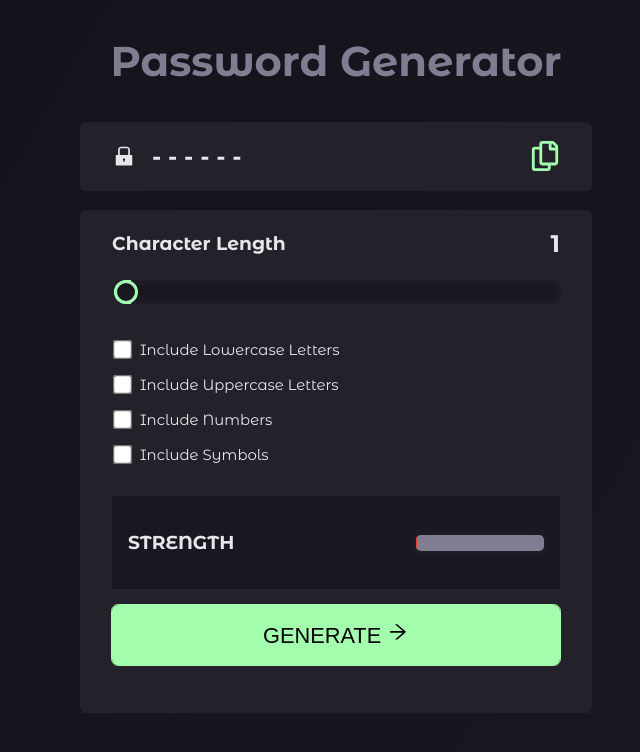
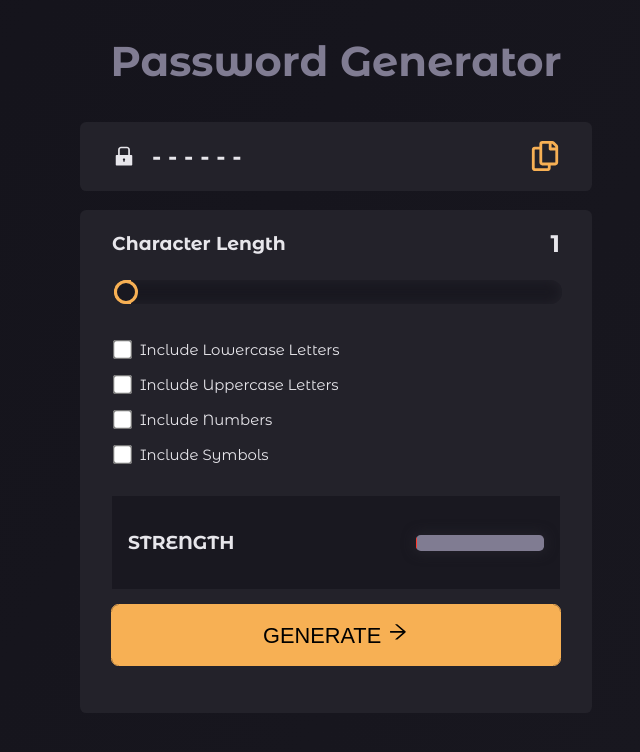
Before and after one commit to Git-Darkmoon/pwGenerator, a React (Vite) app: page / in a window 1280 px wide. Shown: the top 752 px of the page, without its empty margins (304-944 px from the left). Built offline with nearby package versions, Linux system fonts and the light colour scheme.

Commit message:
styles: color update and user select.

```diff
--- a/src/styles/index.css
+++ b/src/styles/index.css
@@ -4,7 +4,7 @@
   --clr-gray: hsl(248, 11%, 15%);
   --clr-font: hsl(251, 9%, 53%);
   --clr-white: hsl(252, 11%, 91%);
-  --clr-primary: hsl(127, 100%, 82%); /* #F4B4FB , #FFF390 , #F7B054 */
+  --clr-primary: #f7b054; /* #F4B4FB , #FFF390 , #F7B054 , #a3ffae */
   --clr-meter_optimum: #77dd77;
   --clr-meter-suboptimum-value: #f7b054;
   --clr-meter-even-less-good-value: #ff392e;
@@ -25,6 +25,9 @@
 body {
   background: var(--bgColor);
   background-size: 100vw 100vh;
+  -webkit-user-select: none;
+     -moz-user-select: none;
+          user-select: none;
 }
 
 .pwTitle {
--- a/src/styles/index.scss
+++ b/src/styles/index.scss
@@ -5,7 +5,7 @@
   --clr-gray: hsl(248, 11%, 15%);
   --clr-font: hsl(251, 9%, 53%);
   --clr-white: hsl(252, 11%, 91%);
-  --clr-primary: hsl(127, 100%, 82%); /* #F4B4FB , #FFF390 , #F7B054 */
+  --clr-primary: #f7b054; /* #F4B4FB , #FFF390 , #F7B054 , #a3ffae */
 
   --clr-meter_optimum: #77dd77;
   --clr-meter-suboptimum-value: #f7b054;
@@ -31,6 +31,7 @@
 body {
   background: var(--bgColor);
   background-size: 100vw 100vh;
+  user-select: none;
 }
 
 .pwTitle {
```
Also changed, not shown: 1 other file (tests, documents, lock files or other folders).
